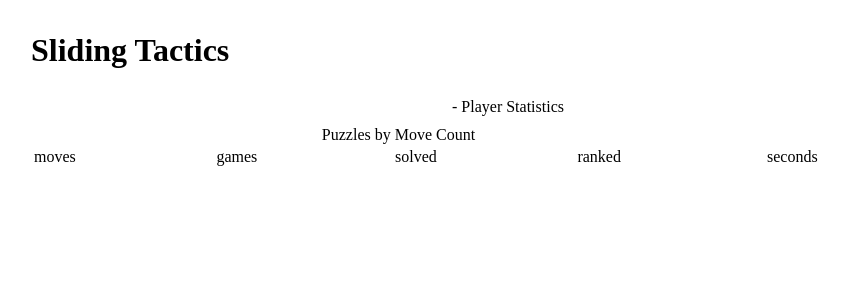
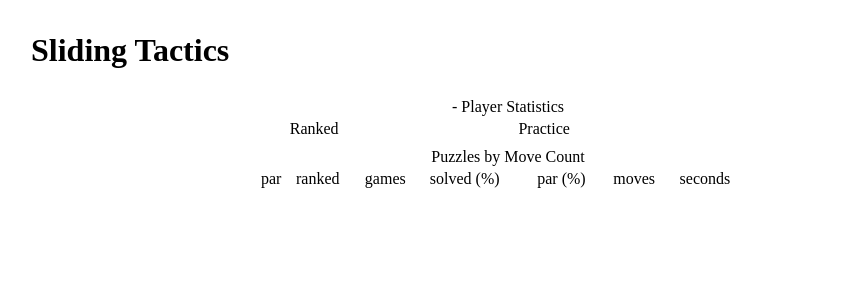
Before and after one commit to 8888/slidingtactics, a PHP site: page /player.html in a window 1280 px wide. Shown: the top 300 px of the page, without its empty margins (132-981 px from the left). Run offline with PHP 8.4, Linux system fonts and the light colour scheme.

Commit message:
Player stats!

```diff
--- a/player.html
+++ b/player.html
@@ -11,15 +11,16 @@
                 </tr>
                 <tr>
                     <td>
-                        <table id="player_summary" style='width: 100%;'>
-                            <tr><td colspan="2" style='text-align: center;'><span id="playerName"></span> - Player Statistics</td></tr>
+                        <table id="player_summary" style='width: 500px; margin: auto;'>
+                            <tr><td colspan="3" style='text-align: center;'><span id="playerName"></span> - Player Statistics</td></tr>
+                            <tr><td>&nbsp;</td><td>Ranked</td><td>Practice</td></tr>
                         </table>
                     </td>
                 </tr><tr>
                     <td>
-                        <table id="puzzle_summary" style='width: 100%;'>
-                            <tr><td align="center" colspan='4'>Puzzles by Move Count</td></tr>
-                            <tr><td>moves</td><td>games</td><td>solved</td><td>ranked</td><td>seconds</td></tr>
+                        <table id="puzzle_summary" style='width: 500px; margin: auto;'>
+                            <tr><td align="center" colspan='7'>Puzzles by Move Count</td></tr>
+                            <tr><td>par</td><td>ranked</td><td>games</td><td>solved (%)</td><td>par (%)</td><td>moves</td><td>seconds</td></tr>
                         </table>
                     </td>
                 </tr>
@@ -33,47 +34,63 @@
     });
 
     window.onload = function() {
-        ajax.promise_post('player.php?action=puzzle_moves&player_key='+qs['key'])
+        ajax.promise_post('player.php?action=report_puzzle_user&player_key='+qs['key'])
             .then((ps) => {
                 let stats = {
                     games: 0,
                     moves: 0,
+                    movesPractice: 0,
+                    par: 0,
+                    parPractice: 0,
                     ranked: 0,
                     seconds: 0,
-                    solved: 0
+                    secondsPractice: 0,
+                    solved: 0,
+                    solvedPractice: 0,
+                    solvedRankedOverPar: 0,
+                    solvedRankedCount: 0
                 };
 
                 let puzzle_summary = '';
                 for (let i = 0, l = ps.length; i < l; i++) {
                     let p = ps[i];
-                    p.moves = +p.moves;
-                    if (p.moves > 0) {
+                    p.moves = (+p.moves > 0) ? +p.moves : 0;
+                    p.movesDisplay = (p.moves >= 20) ? "20+" : p.moves;
+                    p.seconds = (+p.seconds > 0) ? +p.seconds : 0;
+                    stats.games += +p.games;
+                    p.ranked = +p.ranked;
+                    stats.ranked += p.ranked;
+                    p.par = +p.par;
+                    stats.solvedRankedOverPar += +p.ranked_solved_over_par;
+                    stats.solvedRankedCount += +p.ranked_solved_count;
+                    if (p.ranked) {
+                        stats.solved += +p.solved;
+                        stats.seconds += p.seconds;
                         stats.moves += p.moves;
-                        if (p.moves == 20) {
-                            p.moves = "20+";
-                        }
+                        stats.par += p.par;
+                    } else {
+                        stats.solvedPractice += +p.solved;
+                        stats.secondsPractice += p.seconds;
+                        stats.movesPractice += p.moves;
+                        stats.parPractice += p.par;
                     }
-                    if (+p.seconds > 0) {
-                        stats.seconds += +p.seconds;
-                    }
-                    stats.games += +p.games;
-                    stats.solved += +p.solved;
-                    stats.ranked += +p.ranked;
-                    puzzle_summary += "<tr><td>"+p.moves+"</td><td>"+p.games+"</td><td>"+p.solved+"</td><td>"+p.ranked+"</td><td>"+p.seconds+"</td></tr>";
+                    puzzle_summary += "<tr><td>"+p.solution+"</td><td>"+(p.ranked>0 ? 'Yes' : '')+"</td><td>"+p.games+"</td><td>"+p.solved+(p.games && p.solved ? ' (' + ((p.solved/p.games)*100).toFixed(0) + '%)' : '')+"</td>" +
+                        "<td>"+p.par+(p.solved && p.par ? ' (' + ((p.par/p.solved)*100).toFixed(0) + '%)' : '')+"</td><td>"+p.moves+"</td><td>"+p.seconds+"</td></tr>";
                 }
                 let puzzleTable = document.getElementById('puzzle_summary');
                 puzzleTable.innerHTML += puzzle_summary;
                 document.getElementById('playerName').innerHTML = ps[0].name.toUpperCase();
 
                 let statsTable = document.getElementById('player_summary');
-                let statsInfo = "<tr><td>Total Games:&nbsp;</td><td>"+stats.games+"</td></tr>" +
-                    "<tr><td>Total Moves:&nbsp;</td><td>"+stats.moves+"</td></tr>" +
-                    "<tr><td>Total Solved:&nbsp;</td><td>"+stats.solved+"</td></tr>" +
-                    "<tr><td>Total Ranked:&nbsp;</td><td>"+stats.ranked+"</td></tr>" +
-                    "<tr><td>Total Practice:&nbsp;</td><td>"+(stats.games-stats.ranked)+"</td></tr>" +
-                    "<tr><td>Total Time:&nbsp;</td><td>"+(stats.seconds > 3600 ? stats.seconds/60/60 : stats.seconds/60).toFixed(2)+(stats.seconds > 3600 ? " hrs" : " mins")+"</td></tr>" +
-                    "<tr><td>Moves/Game:&nbsp;</td><td>"+(stats.moves/stats.games).toFixed(2)+"</td></tr>" +
-                    "<tr><td>Time/Move:&nbsp;</td><td>"+(stats.seconds/stats.moves).toFixed(2)+" secs</td></tr>";
+                let statsInfo = "<tr><td>Total Games:&nbsp;</td><td>"+stats.ranked+"</td><td>"+(stats.games-stats.ranked)+"</td></tr>" +
+                    "<tr><td>Solved:&nbsp;</td><td>"+(stats.ranked ? (stats.solved/stats.ranked)*100 : 0).toFixed(2)+"%</td><td>"+
+                        (stats.games ? (stats.solvedPractice/(stats.games-stats.ranked)*100) : 0).toFixed(2)+"%</td></tr>" +
+                    "<tr><td>Solved Par:&nbsp;</td><td>"+(stats.ranked ? (stats.par/stats.solved)*100 : 0).toFixed(2)+"%</td><td>"+
+                        (stats.games ? (stats.parPractice/stats.solvedPractice)*100 : 0).toFixed(2)+"%</td></tr>" +
+                    "<tr><td>Moves:&nbsp;</td><td>"+stats.moves+"</td><td>"+stats.movesPractice+"</td></tr>" +
+                    "<tr><td>Total Time:&nbsp;</td><td>"+(stats.seconds > 3600 ? stats.seconds/60/60 : stats.seconds/60).toFixed(2)+(stats.seconds > 3600 ? " hrs" : " mins")+"</td>" +
+                        "<td>"+(stats.secondsPractice > 3600 ? stats.secondsPractice/60/60 : stats.secondsPractice/60).toFixed(2)+(stats.secondsPractice > 3600 ? " hrs" : " mins")+"</td></tr>" +
+                    "<tr><td>Avg Moves over Par:&nbsp;</td><td>"+(stats.solvedRankedCount ? (stats.solvedRankedOverPar/stats.solvedRankedCount).toFixed(2) : '')+"</td><td>&nbsp;</td></tr>";
                 statsTable.innerHTML += statsInfo;
             });
     };
--- a/register.html
+++ b/register.html
@@ -1,6 +1,7 @@
 <!doctype html>
     <head>
         <title>Sliding Tactics</title>
+        <script src='./ajax.js' type='text/javascript'></script>
     </head>
     <body id='myBody'>
         <h1>register</h1>
@@ -39,8 +40,7 @@
         let un = document.getElementById('un').value,
             an = document.getElementById('an1').value,
             em = document.getElementById('em1').value;
-        let auth = ajax.promise_post('login.php?action=register',
-        'un='+un+'&an='+an+'&em='+em)
+        let auth = ajax.promise_post('login.php?action=register', 'un='+un+'&an='+an+'&em='+em)
             .then((user) => {
                 if (+user.user_key > 0) {
                     document.getElementById('info').innerHTML = "user created!";
```
Also changed, not shown: x/player.php (+19 -0 lines).
